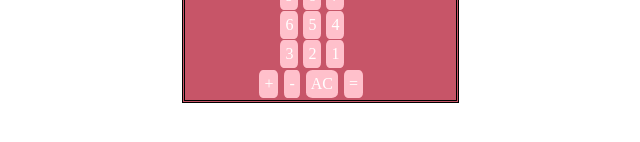
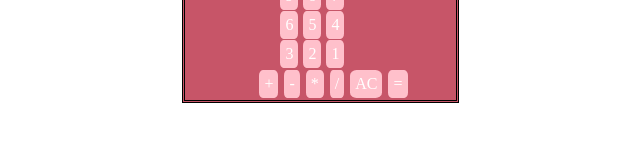
Before and after one commit to Anne-the-historian-ish/Calculadora, a plain HTML site: page calculadora.html in a window 1280 px wide. Shown: the part 394-536 px from the top of the page, without its empty margins (280-920 px from the left). Drawn offline with Linux system fonts and the light colour scheme.

Commit message:
added * & /

```diff
--- a/calculadora.html
+++ b/calculadora.html
@@ -24,6 +24,8 @@
 
                 <button type="button" id="buttons" name="plus" value="+" onclick="inputClick()">+</button>
                 <button type="button" id="buttons" name="minus" value="-" onclick="inputClick()">-</button>
+                <button type="button" id="buttons" name="multi" value="-" onclick="inputClick()">*</button>
+                <button type="button" id="buttons" name="div" value="-" onclick="inputClick()">/</button>
                 <button type="button" id="buttons" name="clear" value="AC" onclick="clearUp()">AC</button>
                 <button type="submit" id="buttons" name="=" value="=">=</button>
 
```
